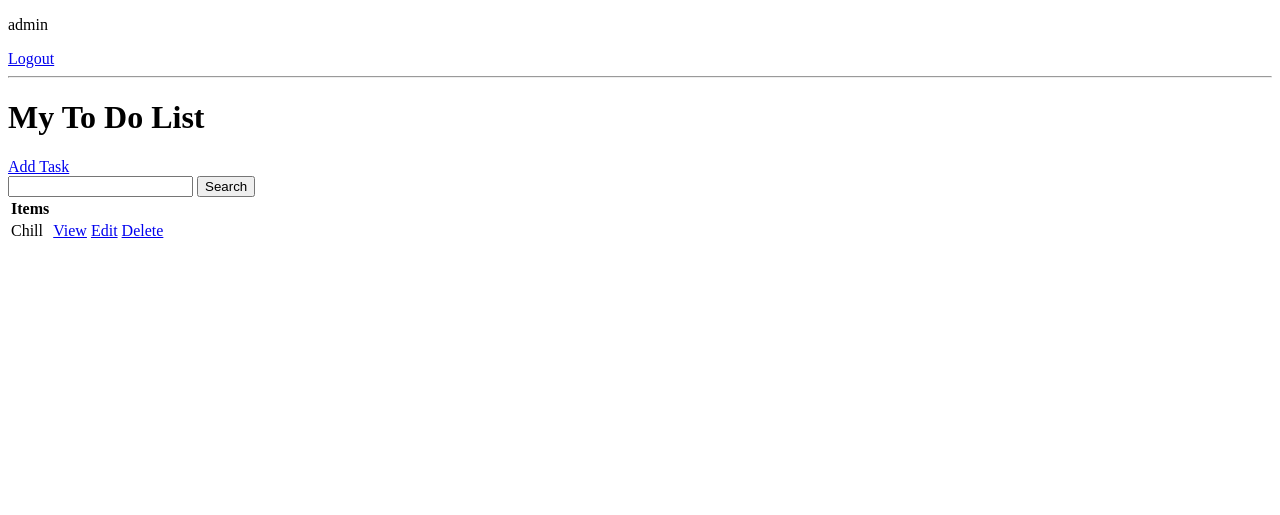
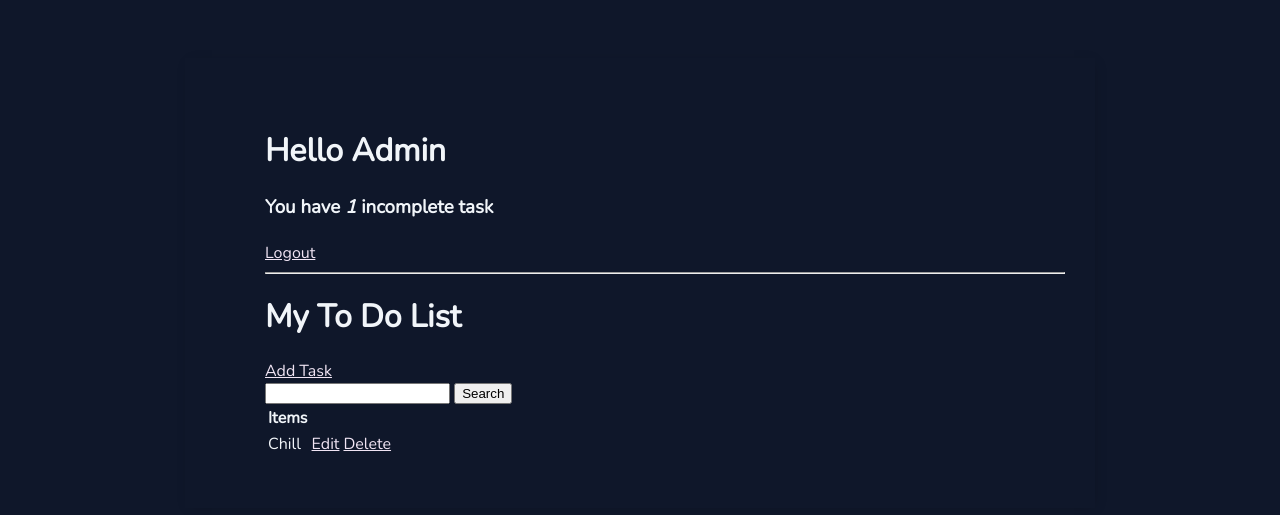
Before and after one commit to Vlad-stackover/TODO, a Django app: page / in a window 1280 px wide. Shown: the top 515 px of the page. Run offline with Django 4.2, Linux system fonts and the light colour scheme; a user stored in the database is signed in; data comes from the database, SQL or seed files in the repository; both versions use the stored data as it was after the commit.

Commit message:
0.2.3
-styling page
-add tasks counter

```diff
--- a/todo_list/base/templates/base/login.html
+++ b/todo_list/base/templates/base/login.html
@@ -1,3 +1,5 @@
+{% extends 'base/main.html' %}
+{% block content %}
 <h1>LOGIN</h1>
 
 <form method="POST">
@@ -7,3 +9,5 @@
 </form>
 
 <p>Don't have an account? <a href="{% url 'register' %}">Register</a></p>
+
+{% endblock content %}
--- /dev/null
+++ b/todo_list/base/templates/base/main.html
@@ -0,0 +1,56 @@
+<!doctype html>
+<html lang="en">
+<head>
+    <meta charset="UTF-8">
+    <meta name="viewport"
+          content="width=device-width, user-scalable=no, initial-scale=1.0, maximum-scale=1.0, minimum-scale=1.0">
+    <meta http-equiv="X-UA-Compatible" content="ie=edge">
+    <title>TODO</title>
+    <link rel="preconnect" href="https://fonts.googleapis.com">
+    <link rel="preconnect" href="https://fonts.gstatic.com" crossorigin>
+    <link href="https://fonts.googleapis.com/css2?family=Nunito:wght@200&display=swap" rel="stylesheet">
+    <style>
+        body{
+            background-color: #0f172a;
+            color: #f1f5f9;
+            font-family: 'Nunito', sans-serif;
+            padding-top: 50px;
+        }
+
+        h1,
+        h2,
+        h3,
+        h4,
+        h5,
+        h6,{
+            font-family: 'Raleway', sans-serif;
+        }
+        a,p{
+            color: #f1e5f4;
+
+        }
+
+        .container{
+            max-width: 800px;
+            margin: auto;
+            background-color: #0f172a;
+            -webkit-box-shadow: 2px 2px 13px -4px rgba(0, 0, 0, 0.21);
+            box-shadow: 2px 2px 13px -4px rgba(0, 0, 0, 0.21);
+            padding-top: 50px;
+            padding-right: 30px;
+            padding-bottom: 50px;
+            padding-left: 80px;
+        }
+    </style>
+</head>
+<body>
+    <div class='container'>
+        {% block content %}
+        {% endblock content  %}
+
+
+    </div>
+
+
+</body>
+</html>
--- a/todo_list/base/templates/base/register.html
+++ b/todo_list/base/templates/base/register.html
@@ -1,3 +1,5 @@
+{% extends 'base/main.html' %}
+{% block content %}
 <h1>Register</h1>
 
 <form method="POST">
@@ -7,3 +9,5 @@
 </form>
 
 <p>Already have an account? <a href="{% url 'login' %}">Login</a></p>
+
+{% endblock content %}
--- a/todo_list/base/templates/base/task_confirm_delete.html
+++ b/todo_list/base/templates/base/task_confirm_delete.html
@@ -1,6 +1,11 @@
+{% extends 'base/main.html' %}
+{% block content %}
+
 <a href="{% url 'tasks' %}">Go Back</a>
 <form method='POST'>
     {% csrf_token %}
     <p>Are your sure you wanna to delete this Task? "{{task}}"</p>
     <input type='submit' value='Delete' />
 </form>
+
+{% endblock content %}
--- a/todo_list/base/templates/base/task_list.html
+++ b/todo_list/base/templates/base/task_list.html
@@ -1,19 +1,20 @@
-<!doctype html>
-<html lang="en">
-<head>
-    <meta charset="UTF-8">
-    <meta name="viewport"
-          content="width=device-width, user-scalable=no, initial-scale=1.0, maximum-scale=1.0, minimum-scale=1.0">
-    <meta http-equiv="X-UA-Compatible" content="ie=edge">
-    <title>Document</title>
-</head>
-<body>
-{% if request.user.is_authenticated %}
-    <p>{{request.user}}</p>
+{% extends 'base/main.html' %}
+{% block content %}
+
+<div class='header-bar'>
+    <div>
+        <h1>Hello {{request.user|title}}</h1>
+        <h3 style='margin:0'>You have <i>{{count}}</i> incomplete task{{ count|pluralize:'s' }}</h3>
+    </div>
+    {% if request.user.is_authenticated %}
+    <br>
     <a href="{% url 'logout' %}">Logout</a>
-{% else %}
-<a href="{% url 'login' %}">Login</a>
-{% endif %}
+    {% else %}
+    <a href="{% url 'login' %}">Login</a>
+    {% endif %}
+</div>
+
+
 
 <hr>
 <h1>My To Do List </h1>
@@ -32,7 +33,6 @@
     {% for task in tasks %}
     <tr>
         <td>{{task.title}}</td>
-        <td><a href="{% url 'task' task.id %}">View</a></td>
         <td><a href="{% url 'task-update' task.id %}">Edit</a></td>
         <td><a href="{% url 'task-delete' task.id %}">Delete</a></td>
     </tr>
@@ -40,6 +40,4 @@
         <h3>No items in list</h3>
     {% endfor %}
 </table>
-
-</body>
-</html>
+{% endblock content %}
```
Also changed, not shown: todo_list/base/templates/base/task_form.html (+4 -13 lines), todo_list/db.sqlite3, 1 other file.
